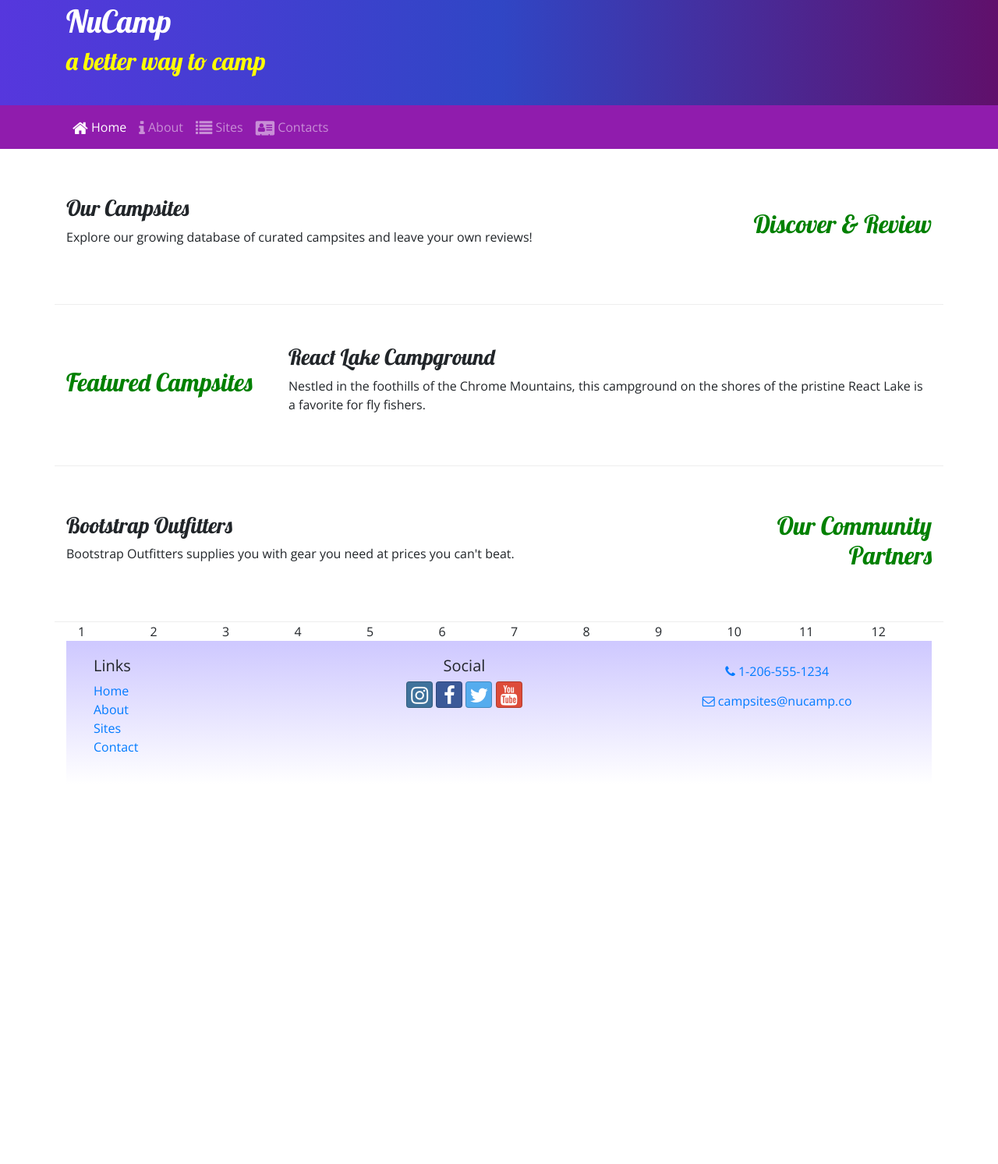
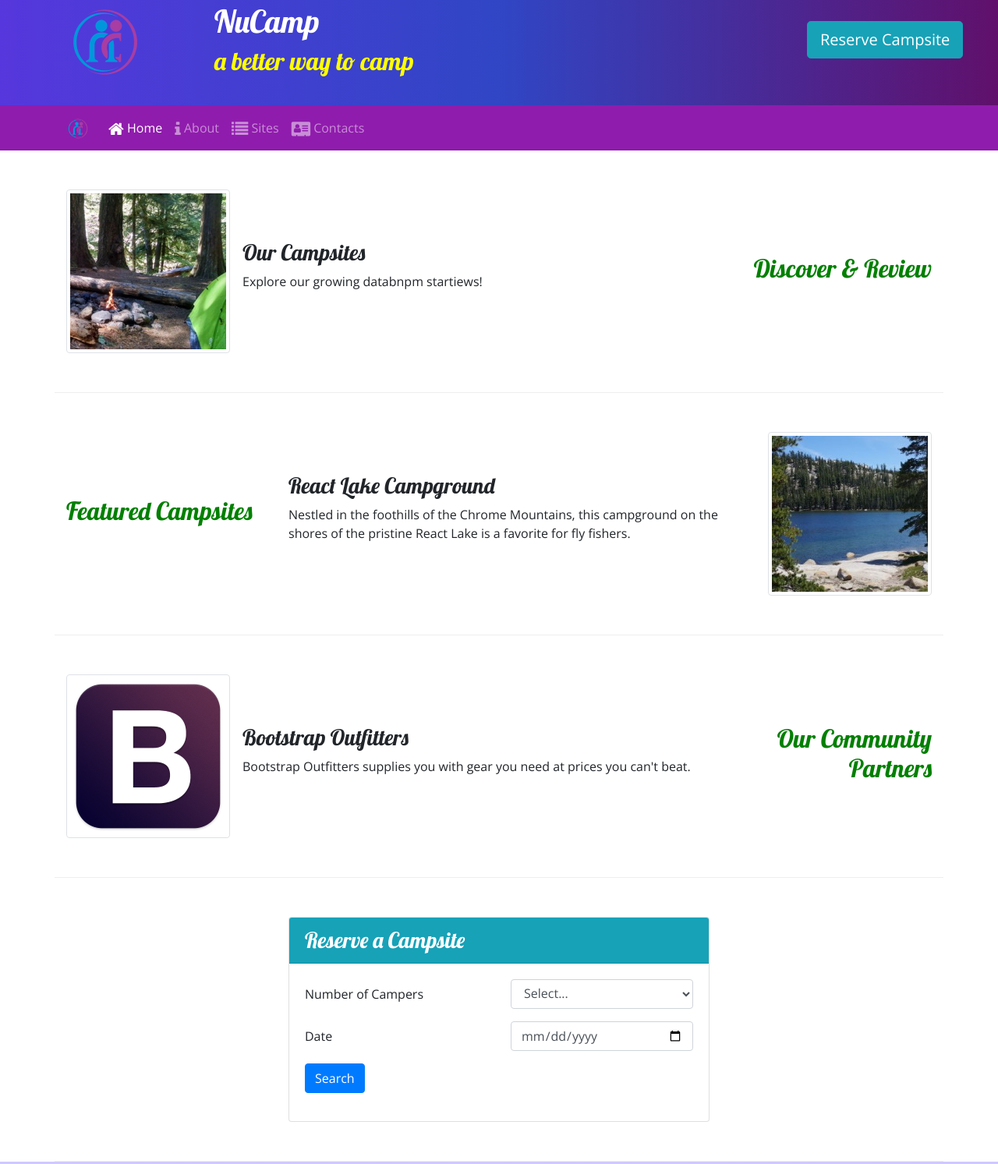
Before and after one commit to clphillips72/nucampsite, a website: page index.html in a window 1280 px wide. Shown: the part 27-1520 px from the top of the page at 78% size. Before the commit the page ends 1033 px from the top, so only its background shows below. Drawn offline with nearby package versions, Linux system fonts and the light colour scheme.

Commit message:
Week 2 Assignment

```diff
--- a/index.html
+++ b/index.html
@@ -43,6 +43,57 @@
            text-center
 
     ---------------------
+        Spacing classes
+    ---------------------
+            color
+                text-*  text-white, text-dark, text-light
+                bg-*
+            spacing
+                p{side}-{x}    pt-x (top padding is x), p-x (all padding is x) where x is 0-5 or auto
+                m{side}-{x}    ml-x (Left margin is x), m-x (all margin is x) where x is 0-5 or auto
+    ---------------------
+        breadcrumb classes
+    ---------------------
+        breadcrumb
+        breadcrumb-item
+        aria-label="breadcrumb"
+        aria-current="page"
+        class="breadcrumb"
+        class="breadcrumb-item {active}" + <a>
+
+        <div>
+            <ul class="breadcrumb" aria-label="breadcrumb">  class="breadcrumb" sets list-style=none so ul/ol ok
+                <li class="breadcrumb-item">
+                    <a href="index.html">Home</a>
+                </li>
+                <li class="breadcrumb-item active"
+                           aria-current="page">
+                    <a href="#"">About Us</a>
+                </li>
+            </ul>
+        </div>
+    ---------------------
+        navbar classes
+    ---------------------
+        navbar on <nav>
+        navbar-expand-{size} on <nav> - For responsive design
+        navbar-nav on <ul> - This used with navbar-expand-{size} causes the list of nav items to expand
+                    vertically) instead of default horizontally stacked since the nav items are <li> in a <ul>
+        nav-item on <li>
+        nav-link on <a>
+        navbar-dark on <nav> - for dark color theme with light text on navbar
+        sticky-top or fixed-top or ... to keep the navbar at the top of the screen
+
+        For fully responsive navbars:
+            beneath the <nav> element, add a <button> element with:
+                1) class=navbar-toggler
+                2) a bunch of html attributes
+                    A) type="button"
+                    B) data-toggle="collapse"
+                    C) data-target="{"
+
+
+    ---------------------
         table classes
     ---------------------
         table
@@ -60,6 +111,14 @@
         card-body   (so card has some padding since card default is none)
         give width by style=width: 20rem; or bootstrap grid
         Can use bg-, text-, and border- for background/text/border styling/coloring
+    ---------------------
+        image classes
+    ---------------------
+        img-fluid
+        d-flex (bootstrap recommended for img due to IE error)
+        img-thumbnail - for rounded border around image
+        media
+        media-body (uses CSS flex property)
 -->
 
 <head>
@@ -78,13 +137,18 @@
 </head>
 
 <body>
-
     <header class="jumbotron jumbotron-fluid">
         <div class="container">
             <div class="row">
+                <div class="col-4 col-sm-3 col-md-2 align-self-center">
+                    <a href="#"><img src="img/logo.png" class="img-fluid" /></a>
+                </div>
                 <div class="col">
                     <h1>NuCamp</h1>
                     <h2>a better way to camp</h2>
+                </div>
+                <div class="col-md-4 col-xl-2 mt-4">
+                    <a role="button" href="#reserveForm" class="btn btn-info btn-lg text-nowrap">Reserve Campsite</a>
                 </div>
             </div>
         </div>
@@ -92,7 +156,8 @@
 
     <nav class="navbar navbar-expand-sm navbar-dark sticky-top">
         <div class="container">
-            <button class="navbar-toggler ml-auto" type="button" data-toggle="collapse" data-target="#nucampNavbar">
+            <a class="navbar-brand" href="#"><img src="img/logo.png" height=30px width=30px /></a>
+            <button class="navbar-toggler" type="button" data-toggle="collapse" data-target="#nucampNavbar">
                 <span class="navbar-toggler-icon"></span>
             </button>
             <div class="collapse navbar-collapse" id="nucampNavbar">
@@ -133,21 +198,30 @@
                 <h2 class="text-sm-right">Discover & Review</h2>
             </div>
             <div class="col">
+                <div class="media">
+                    <img class="d-flex mr-3 img-thumbnail" src="img/breadcrumb-trail-thumb.jpg"
+                        alt="Breadcrumb trail thumbnail" />
+                    <div class="media-body align-self-center">
                         <h3>Our Campsites</h3>
-                <p class="d-none d-sm-block">Explore our growing database of curated campsites and leave your own
-                    reviews!</p>
+                        <p class="d-none d-sm-block">Explore our growing databnpm startiews!</p>
+                    </div>
+                </div>
             </div>
         </div>
 
-        <div>
         <div class="row row-content align-items-center">
             <div class="col-sm-4 col-md-3">
                 <h2>Featured Campsites</h2>
             </div>
             <div class="col">
+                <div class="media">
+                    <div class="media-body align-self-center">
                         <h3>React Lake Campground</h3>
                         <p class="d-none d-sm-block">Nestled in the foothills of the Chrome Mountains, this campground on
                             the shores of the pristine React Lake is a favorite for fly fishers.</p>
+                    </div>
+                    <img class="d-flex ml-3 img-thumbnail" src="img/react-lake-thumb.jpg" alt="React Lake" />
+                </div>
             </div>
         </div>
 
@@ -156,28 +230,54 @@
                 <h2 class="text-sm-right">Our Community Partners</h2>
             </div>
             <div class="col">
+                <div class="media">
+                    <img class="d-flex mr-3 img-thumbnail" src="img/bootstrap-thumb.png" alt="Bootstrap Outfitters" />
+                    <div class="media-body align-self-center">
                         <h3>Bootstrap Outfitters</h3>
-                    <p class="d-none d-sm-block">Bootstrap Outfitters supplies you with gear you need at prices you
-                        can't beat.</p>
+                        <p class="d-none d-sm-block">Bootstrap Outfitters supplies you with gear you need at prices you can't beat.</p>
                     </div>
                 </div>
             </div>
-        <div class="container">
-            <div class="row">
-                <div class="col">1</div>
-                <div class="col">2</div>
-                <div class="col">3</div>
-                <div class="col">4</div>
-                <div class="col">5</div>
-                <div class="col">6</div>
-                <div class="col">7</div>
-                <div class="col">8</div>
-                <div class="col">9</div>
-                <div class="col">10</div>
-                <div class="col">11</div>
-                <div class="col">12</div>
+        </div>
+
+        <div class="row row-content">
+            <div class="col-sm-6 mx-auto">
+                <div class="card">
+                    <h3 class="card-header bg-info text-white">Reserve a Campsite</h3>
+                    <div class="card-body">
+                        <form id="reserveForm">
+                            <div class="row form-group">
+                                <label for="numCampers" class="col-sm-6 col-form-label">Number of Campers</label>
+                                <div class="col">
+                                    <select class="form-control" name="numCampers" id="numCampers">
+                                        <option selected>Select...</option>
+                                        <option value="1">1</option>
+                                        <option value="2">2</option>
+                                        <option value="3">3</option>
+                                        <option value="4">4</option>
+                                        <option value="5">5</option>
+                                        <option value="6">6</option>
+                                    </select>
                                 </div>
                             </div>
+                            <div class="row form-group">
+                                <label for="date" class="col-sm-6 col-form-label">Date</label>
+                                <div class="col-sm-6">
+                                    <input type="date" class="form-control" id="date" name="date" placeholder="Date" />
+                                </div>
+                            </div>
+                            <div class="row form-group">
+                                <div class="col">
+                                    <button type="submit" class="btn btn-primary">Search</button>
+                                </div>
+                            </div>
+                        </form>
+                    </div>
+                </div>
+            </div>
+        </div>
+    </div>
+
     <footer class="site-footer">
         <div class="container">
             <div class="row">
```
Also changed, not shown: aboutus.html (+13 -9 lines), contactus.html (+5 -1 lines), img/bootstrap-thumb.png (added), img/breadcrumb-trail-thumb.jpg (added), img/breadcrumb-trail.jpg (added), img/chrome-river-thumb.jpg (added), img/chrome-river.jpg (added), img/logo.png (added), img/react-lake-thumb.jpg (added), img/react-lake.jpg (added). Lines whose indentation alone changed are shown as unchanged.
